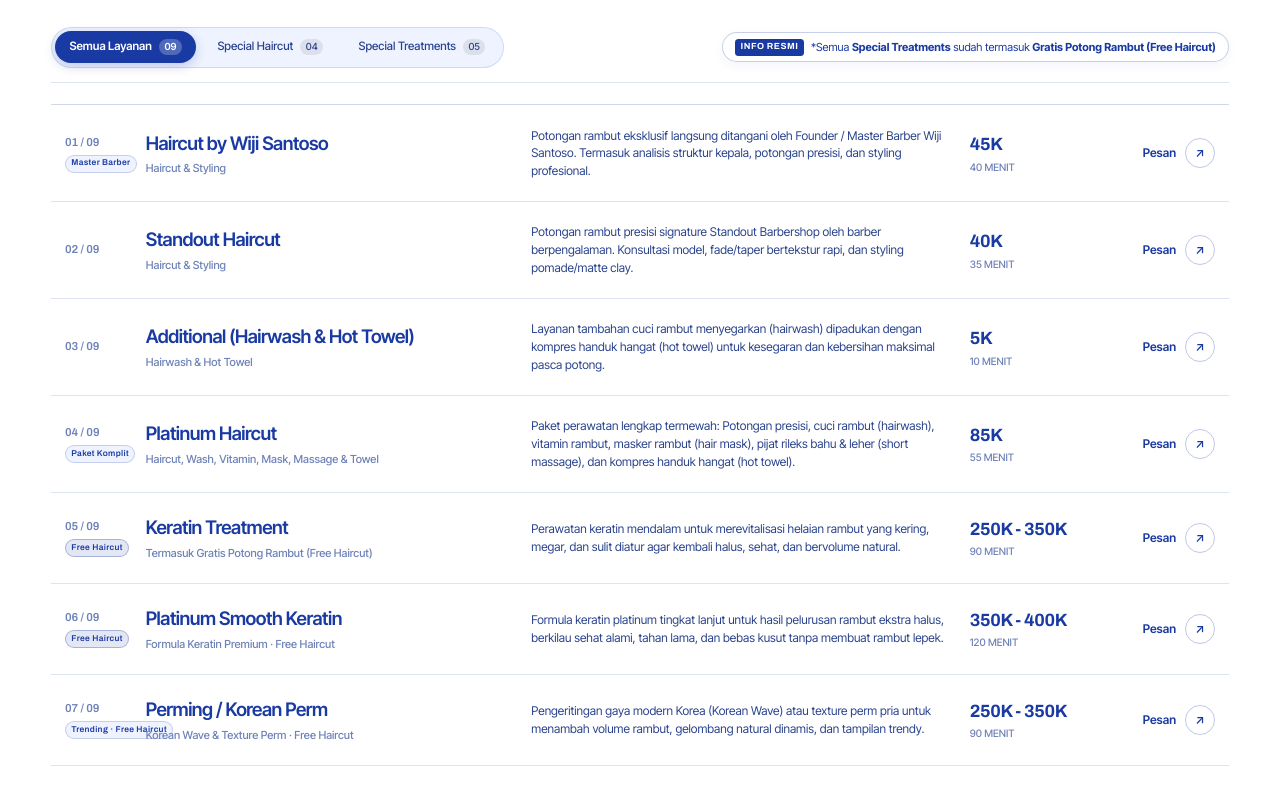
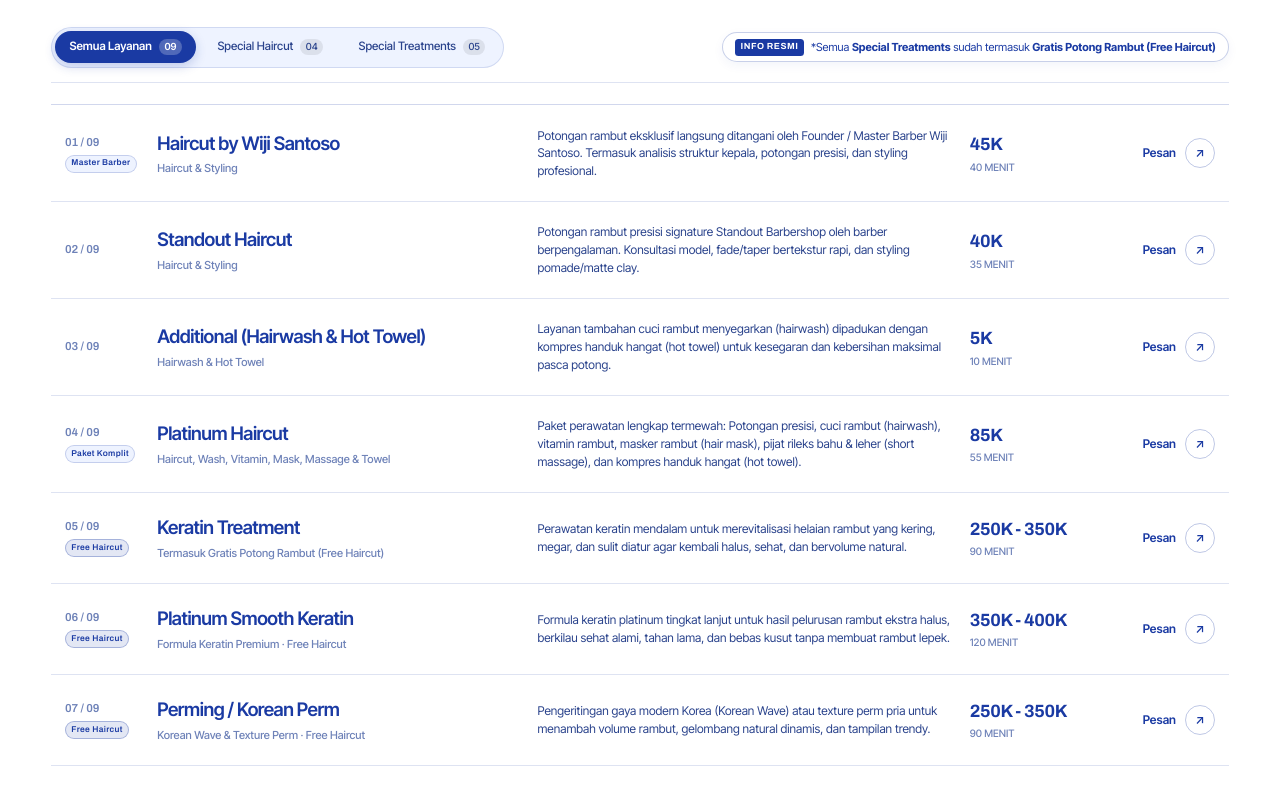
Before and after one commit to dharmamudita/standoutbarbershop, a Next.js app: page / in a window 1280 px wide. Shown: the part 3760-4548 px from the top of the page. Built offline with nearby package versions, Linux system fonts and the light colour scheme.

Commit message:
fix(services): resolve badge text overflow overlap on Perming / Korean Perm row

```diff
--- a/src/app/globals.css
+++ b/src/app/globals.css
@@ -1549,7 +1549,7 @@ img {
   position: relative;
   display: grid;
   grid-template-columns:
-    calc(75 * var(--u)) 1.4fr 1.6fr calc(150 * var(--u))
+    calc(88 * var(--u)) 1.4fr 1.6fr calc(150 * var(--u))
     calc(110 * var(--u));
   align-items: center;
   gap: calc(16 * var(--u));
@@ -1587,7 +1587,9 @@ img {
 .service-idx-col {
   display: flex;
   flex-direction: column;
+  align-items: flex-start;
   gap: calc(4 * var(--u));
+  min-width: 0;
 }
 
 .service-idx {
@@ -1609,6 +1611,8 @@ img {
   padding: calc(2 * var(--u)) calc(6 * var(--u));
   border-radius: calc(999 * var(--u));
   width: max-content;
+  max-width: 100%;
+  white-space: nowrap;
   background: var(--brand-blue-soft);
   color: var(--brand-blue);
   border: 1px solid var(--hairline-20);
--- a/src/data/barberData.ts
+++ b/src/data/barberData.ts
@@ -160,7 +160,8 @@ export const GROOMING_SERVICES: ServiceItem[] = [
       "Pengeritingan gaya modern Korea (Korean Wave) atau texture perm pria untuk menambah volume rambut, gelombang natural dinamis, dan tampilan trendy.",
     duration: "90 MENIT",
     priceLabel: "250K - 350K",
-    badge: "Trending · Free Haircut",
+    badge: "Free Haircut",
+    isPopular: true,
   },
   {
     id: "hair-color-fashion",
```
